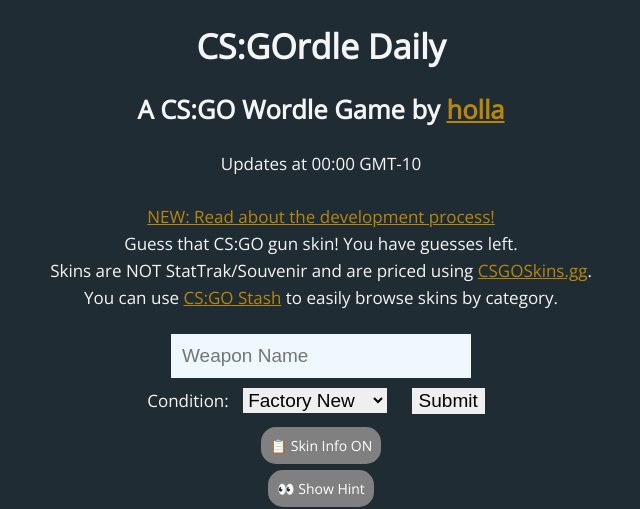
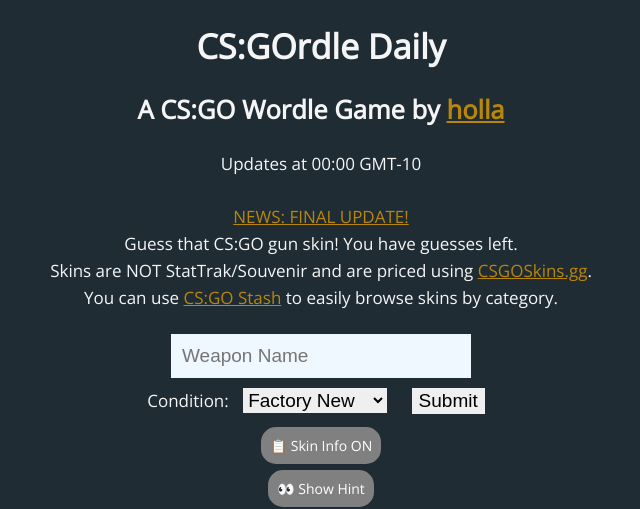
Before and after one commit to hollagg/csgodle, a Flask app: template templates/daily.html in a window 1280 px wide. Shown: the top 509 px of the page, without its empty margins (319-959 px from the left). Run offline with Flask 2, Linux system fonts and the light colour scheme; the template is opened without the code that fills it, so the values that code supplies are empty.

Commit message:
Fix update blurb

```diff
--- a/templates/daily.html
+++ b/templates/daily.html
@@ -18,7 +18,7 @@
     <br>
     <p class="blurb highlight">
         <a href="https://csgordle.holla.one/final_update" target="_blank" rel="noopener noreferrer">
-            NEW: Read about the development process!
+            NEWS: FINAL UPDATE!
         </a>
     </p>
     <p class="blurb">Guess that CS:GO gun skin! You have <span id="attempts"></span> guesses left.</p>
--- a/templates/index.html
+++ b/templates/index.html
@@ -16,7 +16,7 @@
     <h2>A CS:GO Wordle Game by <a href="https://twitter.com/hollabutt" target="_blank" rel="noopener noreferrer">holla</a></h2>
     <p class="blurb highlight">
         <a href="https://csgordle.holla.one/final_update" target="_blank" rel="noopener noreferrer">
-            NEW: Read about the development process!
+            NEWS: FINAL UPDATE!
         </a>
     </p>
     <p class="blurb">Guess that CS:GO gun skin! You have <span id="attempts"></span> guesses left.</p>
```
